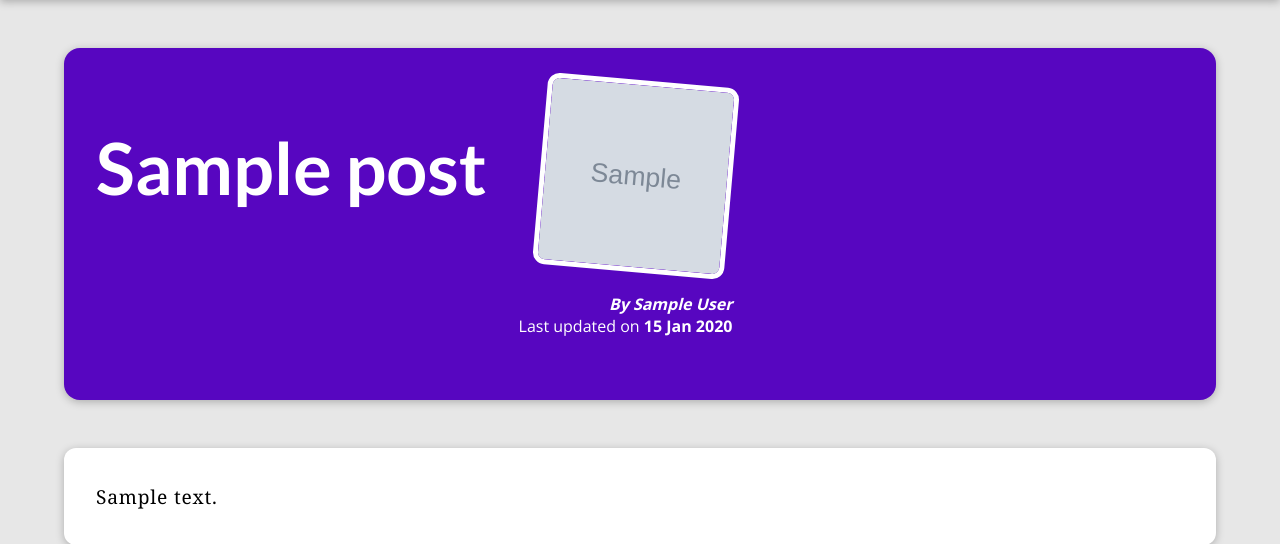
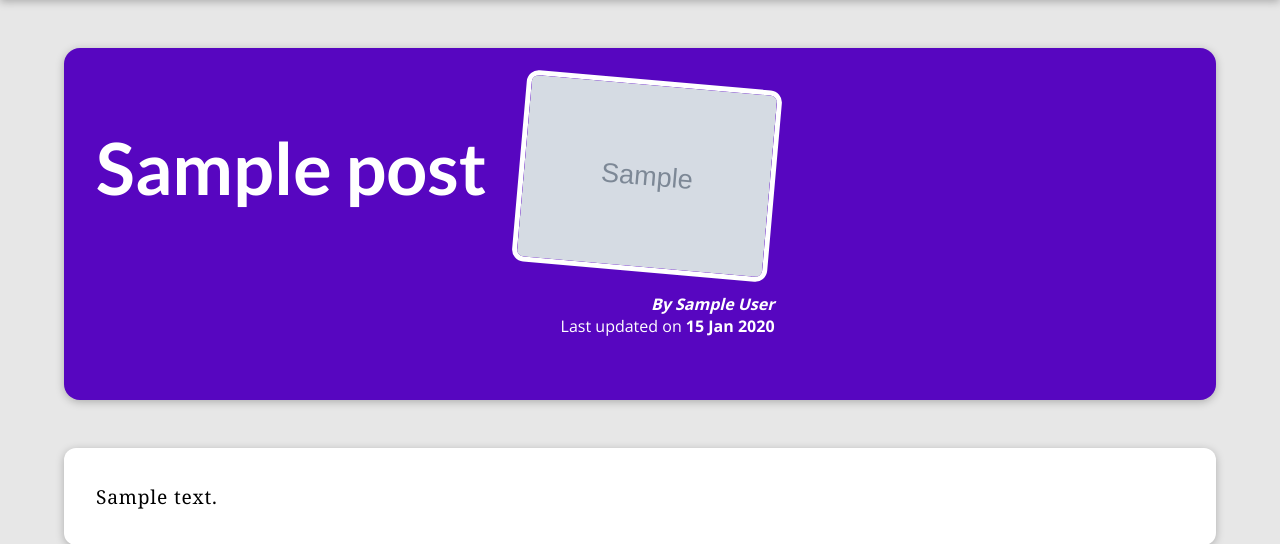
Before and after one commit to yahya-sh/blog_course_project, a Django app: a page that uses blog/templates/base.html in a window 1280 px wide. Shown: the part 80-624 px from the top of the page. Run offline with Django 5.2, Linux system fonts and the light colour scheme; tables that the repository leaves empty hold one stand-in row (values such as "Sample post"); grey boxes marked "Sample" are stand-in pictures.

Commit message:
make post cover image in post detail page rectangular rather than square

```diff
--- a/blog/static/blog/css/post-detail.css
+++ b/blog/static/blog/css/post-detail.css
@@ -33,7 +33,7 @@ body {
 }
 
 #summary article img {
-  width: 12rem;
+  width: 16rem;
   height: 12rem;
   border-radius: 12px;
   transform: rotateZ(5deg);
```
